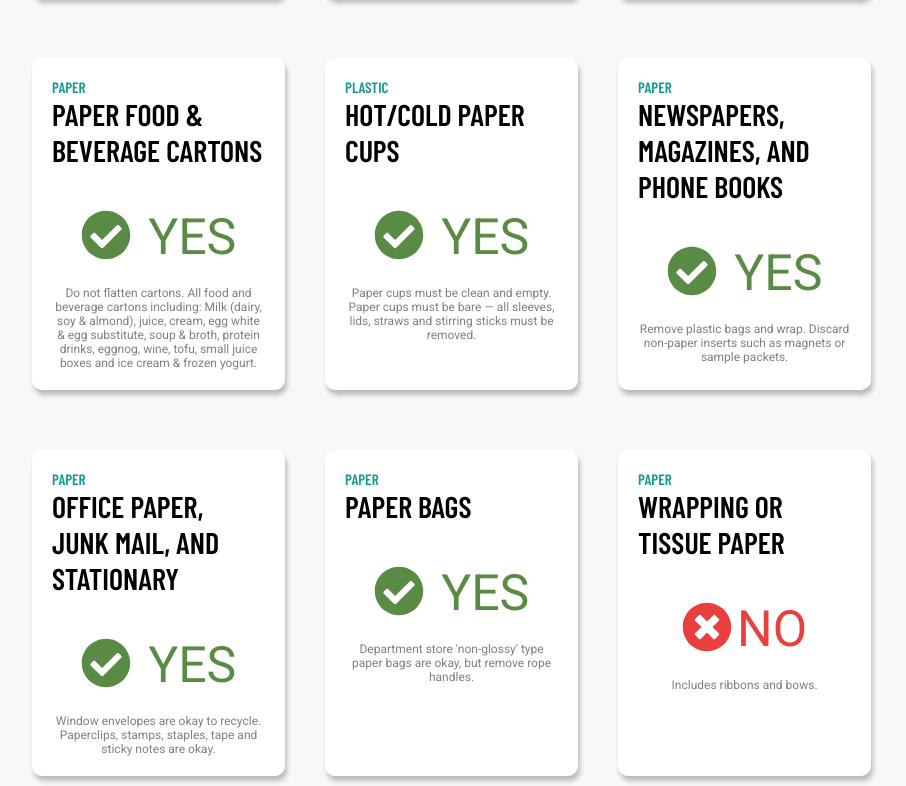
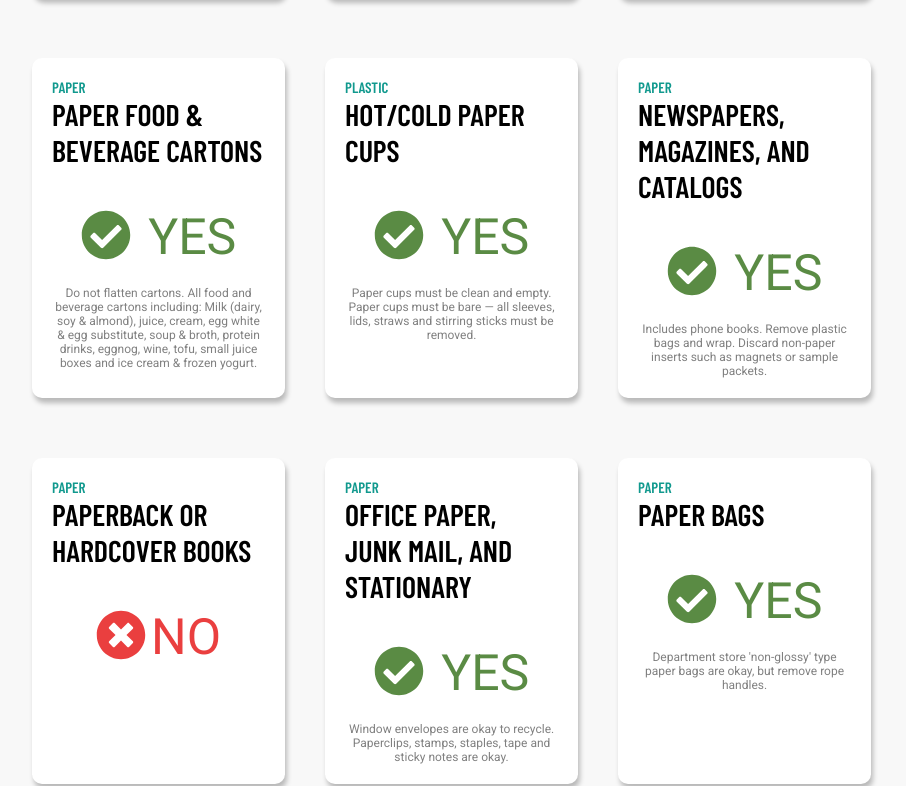
Before and after one commit to darnocer/can-i-recycle, a React (Create React App) app: page / in a window 1280 px wide. Shown: the part 4814-5600 px from the top of the page, without its empty margins (188-1094 px from the left). Built offline with nearby package versions, Linux system fonts and the light colour scheme.

Commit message:
styling changes

```diff
--- a/package.json
+++ b/package.json
@@ -11,14 +11,15 @@
     "@testing-library/user-event": "^12.8.3",
     "axios": "^0.21.1",
     "netlify-cli": "^5.2.3",
-    "node-sass": "^6.0.1",
+    "node-sass": "^7.0.1",
     "react": "^17.0.2",
     "react-dom": "^17.0.2",
     "react-scripts": "4.0.3",
+    "sass-loader": "^10.2.1",
     "web-vitals": "^1.1.2"
   },
   "scripts": {
-    "start": "react-scripts start",
+    "start": "react-scripts --openssl-legacy-provider start",
     "prd": "react-scripts build",
     "test": "react-scripts test",
     "eject": "react-scripts eject",
--- a/public/data.json
+++ b/public/data.json
@@ -281,11 +281,17 @@
     "details": "Paper cups must be clean and empty. Paper cups must be bare — all sleeves, lids, straws and stirring sticks must be removed."
   },
   {
-    "name": "Newspapers, Magazines, and Phone Books",
+    "name": "Newspapers, Magazines, and Catalogs",
     "keywords": "newspapers magazines phone books catlogs",
     "category": "paper",
     "recyclable": "yes",
-    "details": "Remove plastic bags and wrap. Discard non-paper inserts such as magnets or sample packets."
+    "details": "Includes phone books. Remove plastic bags and wrap. Discard non-paper inserts such as magnets or sample packets."
+  },
+  {
+    "name": "Paperback or Hardcover Books",
+    "keywords": "books paperback hardcover hard cover",
+    "category": "paper",
+    "recyclable": "no"
   },
 
   {
--- a/public/index.html
+++ b/public/index.html
@@ -24,7 +24,7 @@
       work correctly both with client-side routing and a non-root public URL.
       Learn how to configure a non-root public URL by running `npm run build`.
     -->
-    <title>Can I Recycle... | Denver</title>
+    <title>Can I Recycle It?</title>
   </head>
   <body>
     <noscript>You need to enable JavaScript to run this app.</noscript>
--- a/src/styles/sass/base/_base.scss
+++ b/src/styles/sass/base/_base.scss
@@ -9,11 +9,12 @@
 }
 
 html {
-  // defines 1 rem
-  font-size: 62.5%;
-  background-color: #e5e5e5;
+  font-size: 62.5%;   // defines 1 rem
+  background-color: rgb(248, 248, 248);
+
 }
 
 body {
   box-sizing: border-box;
+
 }
--- a/src/styles/sass/components/_card.scss
+++ b/src/styles/sass/components/_card.scss
@@ -6,8 +6,20 @@
   -ms-display: flexbox;
   -webkit-display: flex;
   flex-wrap: wrap;
-  padding: 0;
+
   margin: 0;
+
+  @media (min-width: 43rem) {
+    padding: 5rem 20rem;
+  }
+  @media (min-width: 56rem) {
+    padding: 5rem 20rem;
+  }
+
+  .source {
+    display: block;
+    text-align: center;
+  }
 }
 
 // Cards
@@ -28,7 +40,7 @@
     flex-direction: column;
     background-color: #fff;
     width: 100%;
-    background: #eeeeee;
+    background: #fff;
     box-shadow: 2px 5px 5px rgba(0, 0, 0, 0.25);
     border-radius: 10px;
     padding: 2rem;
```
Also changed, not shown: src/styles/sass/base/_typography.scss (+6 -1 lines), public/manifest.json, 2 other files (tests, documents, lock files or other folders).
